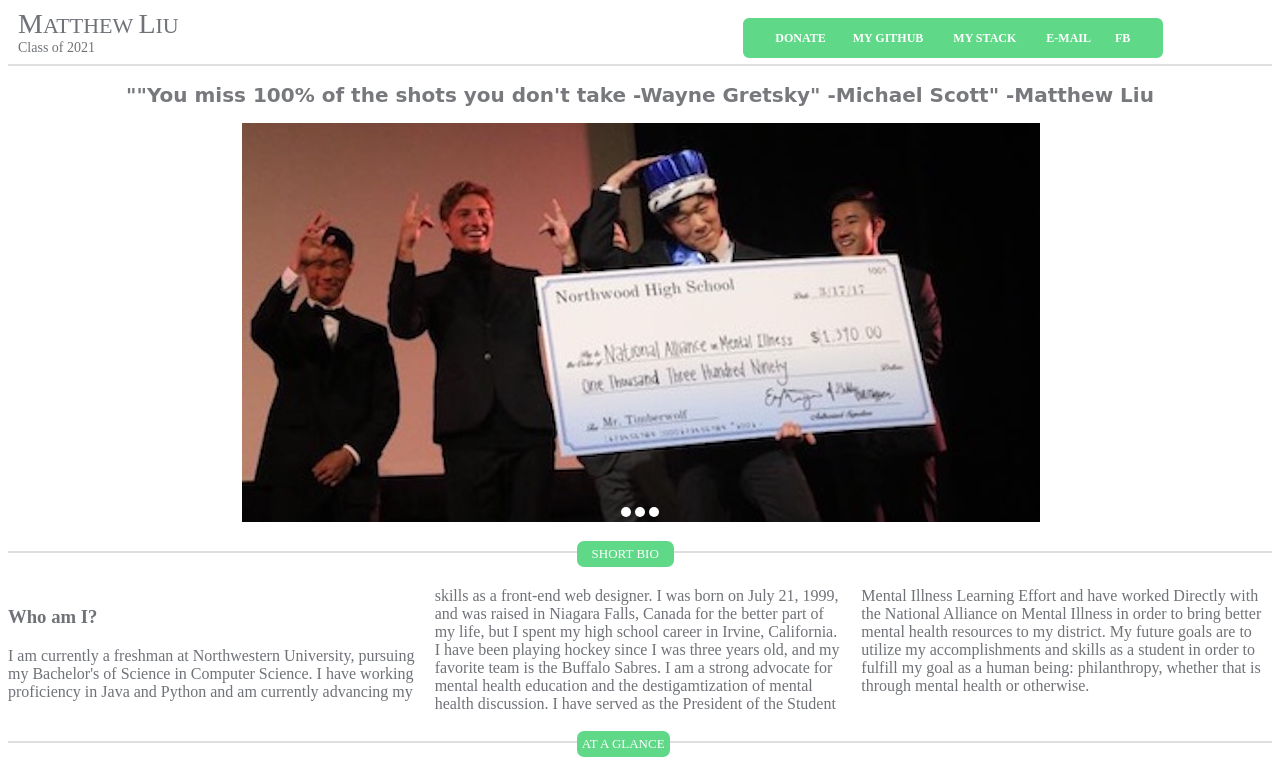
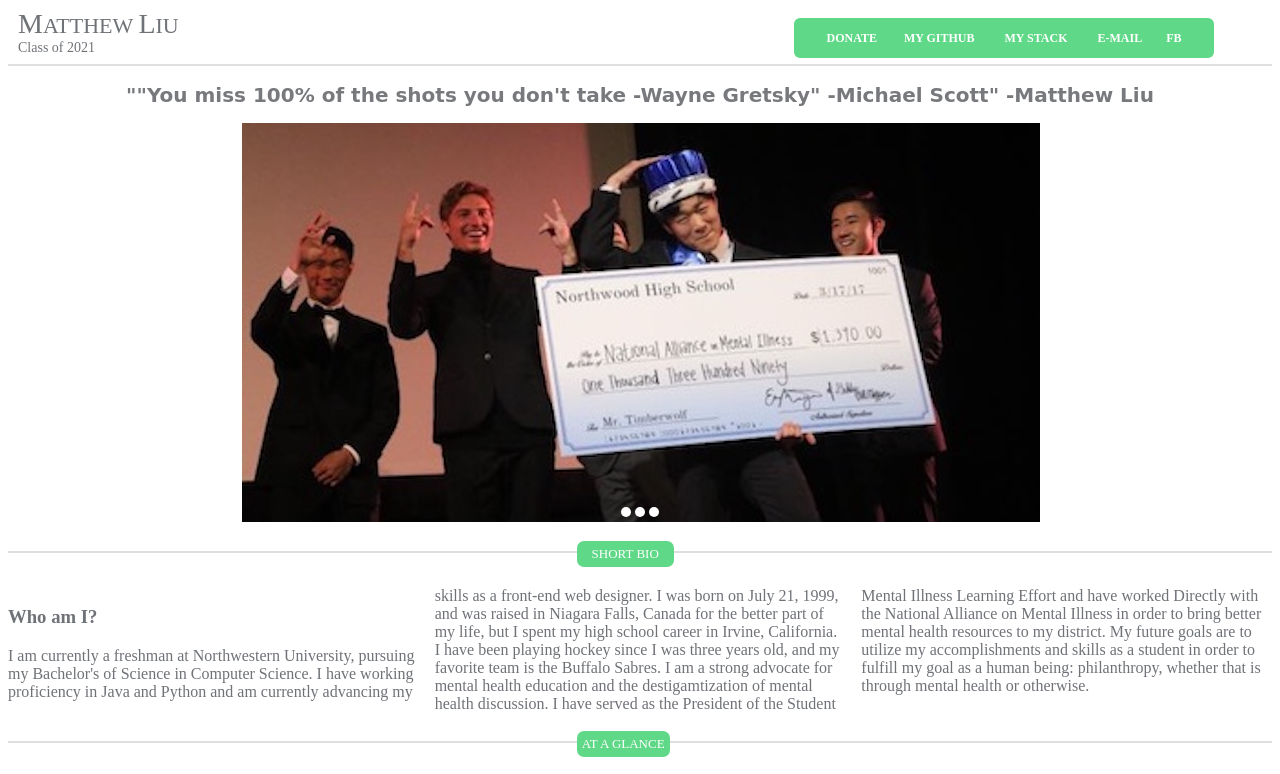
Before and after one commit to mattjon1/studentholdings-app, a plain HTML site: page index.html in a window 1280 px wide. Shown: the top 774 px of the page. Drawn offline with Linux system fonts and the light colour scheme.

Commit message:
Update style.css

```diff
--- a/style.css
+++ b/style.css
@@ -35,7 +35,7 @@ a{
 	font-size: 12px;
 	position: absolute;
 	top: 2%;
-	right: 9%;
+	right: 5%;
 }
 #links p{
 	font-size:13px;
```
